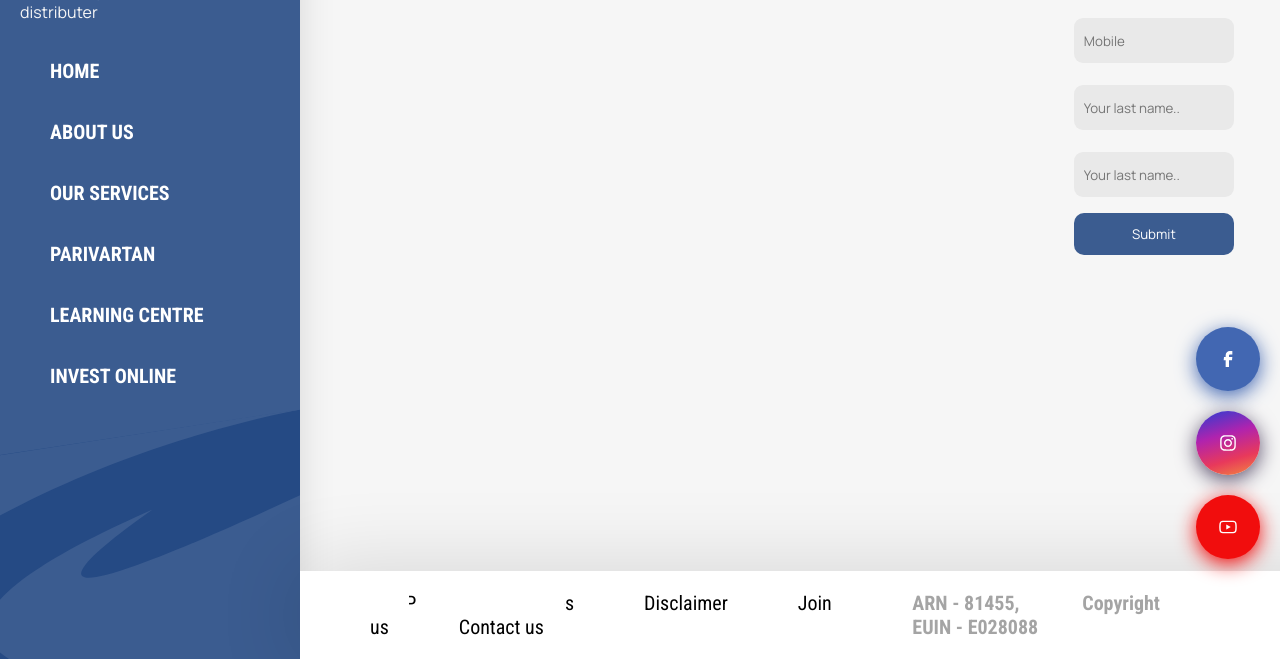
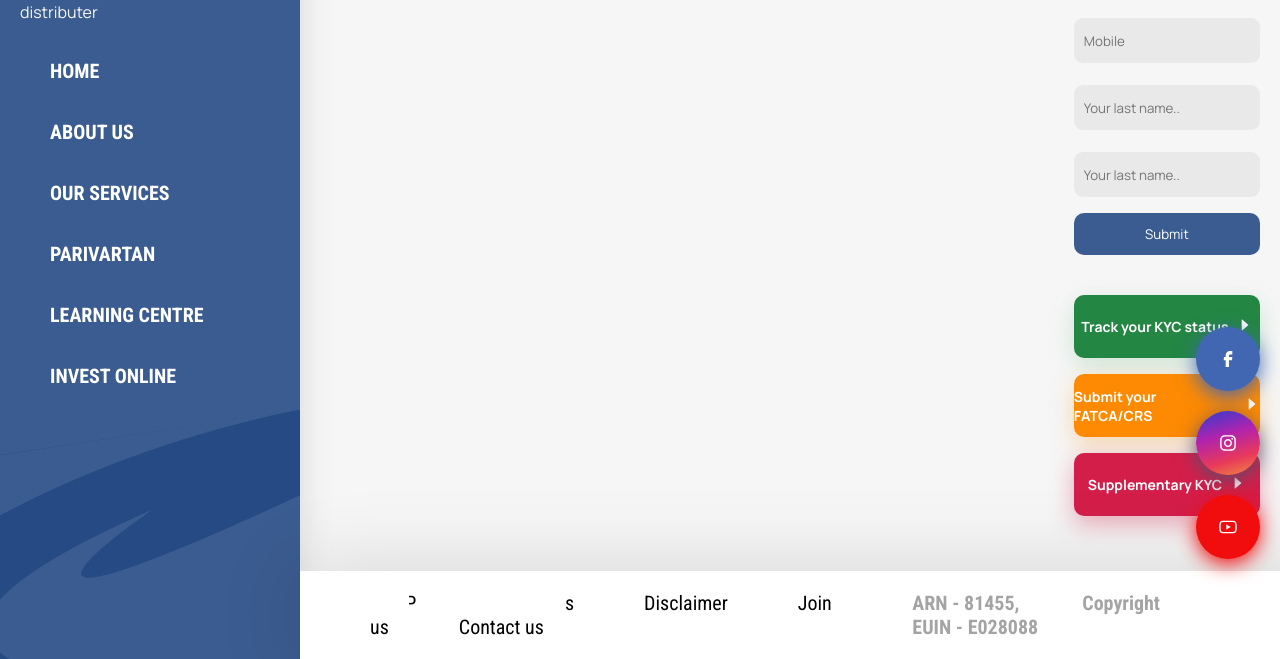
Before and after one commit to npaul2173/simplyInvest, a React app: page /contactUs in a window 1280 px wide. Shown: the part 141-800 px from the top of the page. Built offline with nearby package versions, Linux system fonts and the light colour scheme.

Commit message:
action button created for all three

```diff
--- /dev/null
+++ b/src/ActionBarSection/index.js
@@ -0,0 +1,16 @@
+import {
+  ActionButton_1,
+  ActionButton_2,
+  ActionButton_3,
+} from "../common/components/ActionButton";
+import "./index.styles.css";
+
+export const ActionBarSection = () => {
+  return (
+    <div className="actionBarWrapper">
+      <ActionButton_1 />
+      <ActionButton_2 />
+      <ActionButton_3 />
+    </div>
+  );
+};
--- /dev/null
+++ b/src/ActionBarSection/index.styles.css
@@ -0,0 +1,4 @@
+.actionBarWrapper {
+  padding: 20px;
+  max-width: 300px;
+}
--- a/src/app/App.js
+++ b/src/app/App.js
@@ -8,6 +8,7 @@ import { LowerRoutes, Routes } from "../nav/routes";
 import { ContactForm } from "../contact";
 import { LowerNav } from "../lowerNav";
 import { FloatingButtons } from "../floatingButtons";
+import { ActionBarSection } from "../ActionBarSection";
 
 const App = () => {
   return (
@@ -32,6 +33,7 @@ const App = () => {
 
           <div className="contactWrapper">
             <ContactForm />
+            <ActionBarSection />
           </div>
         </div>
       </div>
--- /dev/null
+++ b/src/common/components/ActionButton/index.js
@@ -0,0 +1,36 @@
+import clsx from "clsx";
+import { AiFillCaretRight } from "react-icons/ai";
+import "./index.styles.css";
+
+export const ActionButton_1 = () => {
+  return (
+    <div className={clsx("actionButtonWrapper", "buttonKYCStyle")}>
+      <div className="titleWrapper">Track your KYC status</div>
+      <div className="actionButtonIconWrapper">
+        <AiFillCaretRight className="actionButtonArrowRight" />
+      </div>
+    </div>
+  );
+};
+
+export const ActionButton_2 = () => {
+  return (
+    <div className={clsx("actionButtonWrapper", "buttonFatcaStyle")}>
+      <div className="titleWrapper">Submit your FATCA/CRS</div>
+      <div className="actionButtonIconWrapper">
+        <AiFillCaretRight className="actionButtonArrowRight" />
+      </div>
+    </div>
+  );
+};
+
+export const ActionButton_3 = () => {
+  return (
+    <div className={clsx("actionButtonWrapper", "buttonSupplymentaryStyle")}>
+      <div className="titleWrapper">Supplementary KYC</div>
+      <div className="actionButtonIconWrapper">
+        <AiFillCaretRight className="actionButtonArrowRight" />
+      </div>
+    </div>
+  );
+};
--- /dev/null
+++ b/src/common/components/ActionButton/index.styles.css
@@ -0,0 +1,57 @@
+.actionButtonWrapper {
+  height: 63px;
+  flex-direction: row;
+  display: flex;
+  justify-content: center;
+  gap: 0.5rem;
+  align-items: center;
+  border-radius: 10px;
+  transition: all .2s ease;
+  cursor: pointer;
+  margin-bottom: 1rem;
+}
+
+.actionButtonArrowRight {
+  color: white;
+}
+
+.titleWrapper {
+  color: white;
+  font-weight: 700;
+  font-size: 14px;
+  line-height: 19px;
+}
+
+.actionButtonWrapper:hover {
+  transform: scale(1.05);
+}
+
+.buttonKYCStyle {
+  box-shadow: #1e9b452f 0px 8px 24px;
+  background: #238643;
+}
+
+.buttonKYCStyle:hover {
+  background: #239246;
+  box-shadow: #1e9b46a9 0px 8px 24px;
+}
+
+.buttonFatcaStyle {
+  box-shadow: #fd8c0248 0px 8px 24px;
+  background: #FD8A02;
+}
+
+.buttonFatcaStyle:hover {
+  box-shadow: #fd8c029f 0px 8px 24px;
+  background: #ff9b22;
+}
+
+.buttonSupplymentaryStyle {
+  box-shadow: #d41e4c5b 0px 8px 24px;
+  background: #D41E4A;
+}
+
+.buttonSupplymentaryStyle:hover {
+  box-shadow: #d41e4c63 0px 8px 24px;
+  background: #D41E4A;
+}
--- a/src/common/components/InfoBox/index.styles.css
+++ b/src/common/components/InfoBox/index.styles.css
@@ -1,7 +1,7 @@
 .infoBox {
   border-radius: 5px;
   background: #FFFFFF;
-  box-shadow: 0px 4px 41px rgba(0, 0, 0, 0.1);
+  box-shadow: 0px 4px 41px rgba(0, 0, 0, 0.02);
   border-radius: 9px;
   margin-bottom: 10px;
   padding: 20px;
--- a/src/contact/index.styles.css
+++ b/src/contact/index.styles.css
@@ -43,7 +43,7 @@ input[type="text"], select, textarea {
 .container {
   border-radius: 5px;
   padding: 20px;
-  max-width: 200px;
+  max-width: 300px;
 }
 
 /*# sourceMappingURL=contact.css.map */
```
